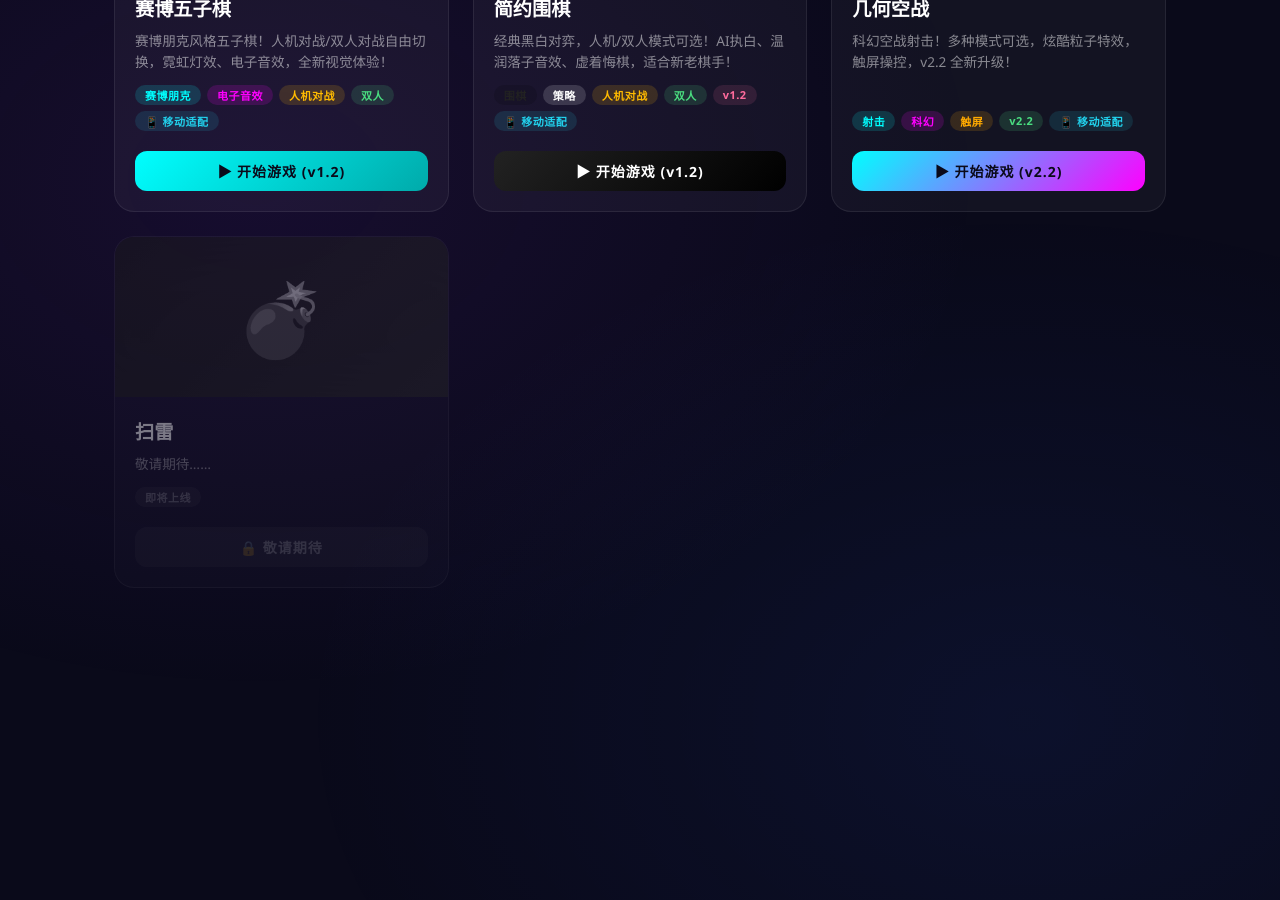
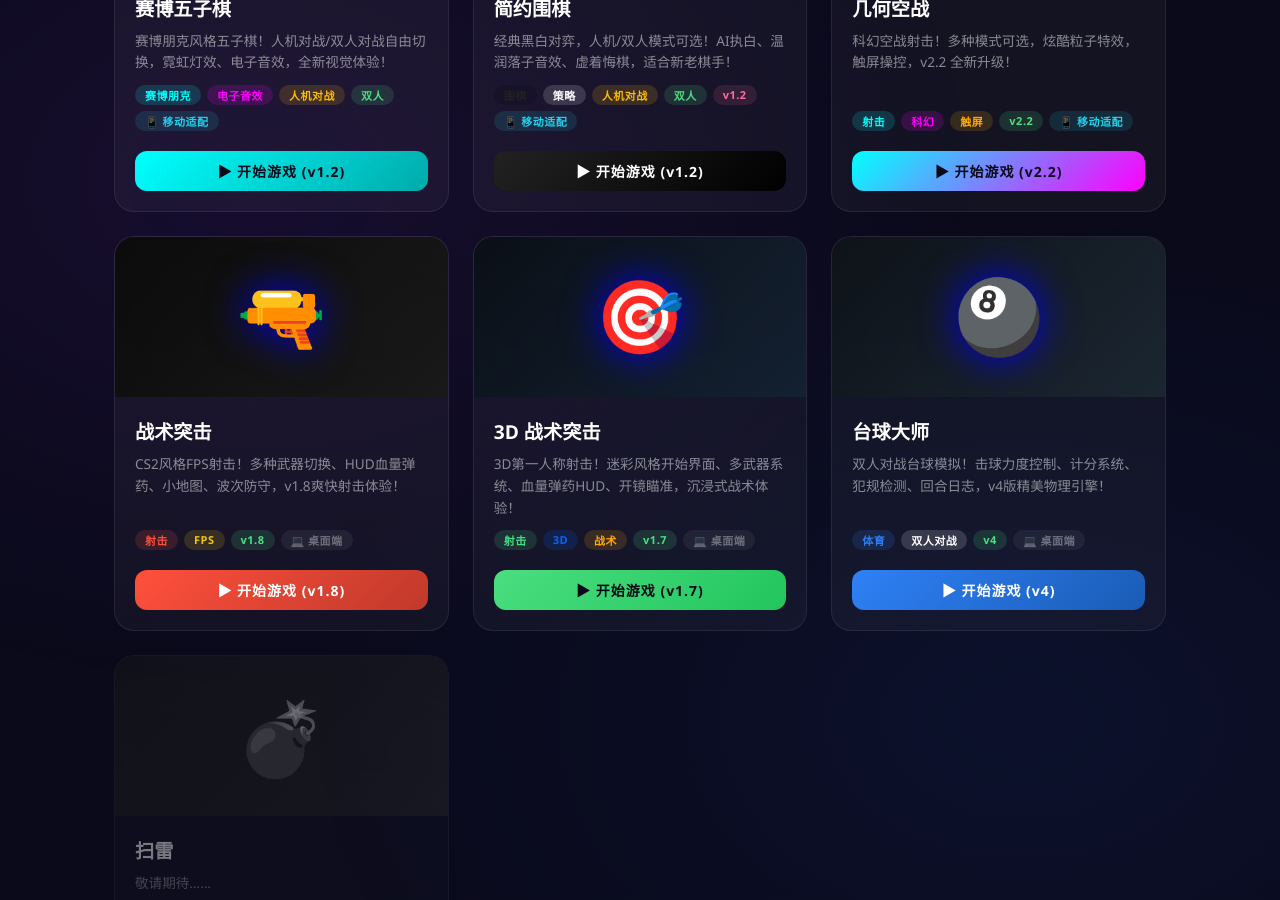
Before and after one commit to CDreply/CDreply.github.io, a Jekyll site: the page built from index.md, in a window 1280 px wide and 900 px high, scrolled down 927 px. Built offline with Jekyll 4.4.1, drawn with Linux system fonts in a browser that asks for light colours.

Commit message:
Add files via upload

```diff
--- a/index.md
+++ b/index.md
@@ -424,6 +424,67 @@ title: 🎮 沉答Ai小游戏乐园
     </div>
   </a>
 
+  <!-- ===== 战术突击 ===== -->
+  <a class="game-card" href="games/cs2_action_v1.8.html">
+    <div class="card-cover" style="background: linear-gradient(135deg, #0a0a0a, #1a1a1a);">
+      <span class="card-cover-emoji">🔫</span>
+    </div>
+    <div class="card-body">
+      <div class="card-title">战术突击</div>
+      <div class="card-desc">CS2风格FPS射击！多种武器切换、HUD血量弹药、小地图、波次防守，v1.8爽快射击体验！</div>
+      <div class="card-tags">
+        <span class="tag" style="background:rgba(255,80,60,0.15);color:#ff503c;">射击</span>
+        <span class="tag" style="background:rgba(241,196,15,0.15);color:#f1c40f;">FPS</span>
+        <span class="tag" style="background:rgba(74,222,128,0.15);color:#4ADE80;">v1.8</span>
+        <span class="tag" style="background:rgba(255,255,255,0.06);color:rgba(255,255,255,0.35);">💻 桌面端</span>
+      </div>
+    </div>
+    <div class="card-footer">
+      <span class="play-btn" style="background:linear-gradient(135deg,#ff503c,#c0392b);color:#fff;">▶ 开始游戏 (v1.8)</span>
+    </div>
+  </a>
+
+  <!-- ===== 3D 战术突击 ===== -->
+  <a class="game-card" href="games/cs3d_v1.7.html">
+    <div class="card-cover" style="background: linear-gradient(135deg, #0a0e14, #142234);">
+      <span class="card-cover-emoji">🎯</span>
+    </div>
+    <div class="card-body">
+      <div class="card-title">3D 战术突击</div>
+      <div class="card-desc">3D第一人称射击！迷彩风格开始界面、多武器系统、血量弹药HUD、开镜瞄准，沉浸式战术体验！</div>
+      <div class="card-tags">
+        <span class="tag" style="background:rgba(74,222,128,0.15);color:#4ADE80;">射击</span>
+        <span class="tag" style="background:rgba(0,100,255,0.15);color:#06f;">3D</span>
+        <span class="tag" style="background:rgba(255,170,0,0.15);color:#fa0;">战术</span>
+        <span class="tag" style="background:rgba(74,222,128,0.15);color:#4ADE80;">v1.7</span>
+        <span class="tag" style="background:rgba(255,255,255,0.06);color:rgba(255,255,255,0.35);">💻 桌面端</span>
+      </div>
+    </div>
+    <div class="card-footer">
+      <span class="play-btn" style="background:linear-gradient(135deg,#4ADE80,#22c55e);color:#0a0a1a;">▶ 开始游戏 (v1.7)</span>
+    </div>
+  </a>
+
+  <!-- ===== 台球大师 ===== -->
+  <a class="game-card" href="games/%E5%8F%B0%E7%90%83%E5%A4%A7%E5%B8%88%20v4.html">
+    <div class="card-cover" style="background: linear-gradient(135deg, #0d1117, #1c2733);">
+      <span class="card-cover-emoji">🎱</span>
+    </div>
+    <div class="card-body">
+      <div class="card-title">台球大师</div>
+      <div class="card-desc">双人对战台球模拟！击球力度控制、计分系统、犯规检测、回合日志，v4版精美物理引擎！</div>
+      <div class="card-tags">
+        <span class="tag" style="background:rgba(47,129,247,0.15);color:#2f81f7;">体育</span>
+        <span class="tag" style="background:rgba(255,255,255,0.15);color:#fff;">双人对战</span>
+        <span class="tag" style="background:rgba(74,222,128,0.15);color:#4ADE80;">v4</span>
+        <span class="tag" style="background:rgba(255,255,255,0.06);color:rgba(255,255,255,0.35);">💻 桌面端</span>
+      </div>
+    </div>
+    <div class="card-footer">
+      <span class="play-btn" style="background:linear-gradient(135deg,#2f81f7,#1a5cb5);color:#fff;">▶ 开始游戏 (v4)</span>
+    </div>
+  </a>
+
   <div class="game-card coming-soon">
     <div class="card-cover" style="background: linear-gradient(135deg, #1a1a1a, #2a2a2a);">
       <span class="card-cover-emoji">💣</span>
```
